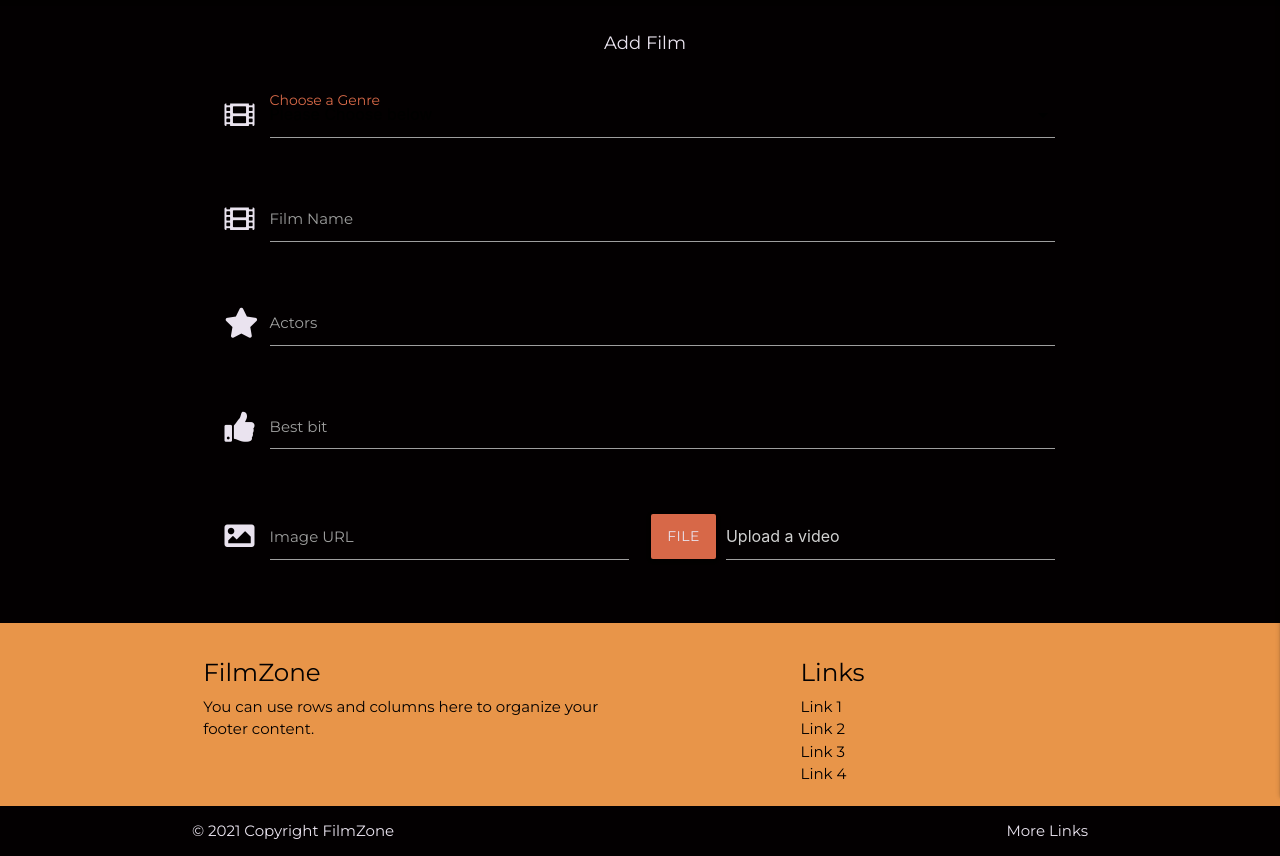
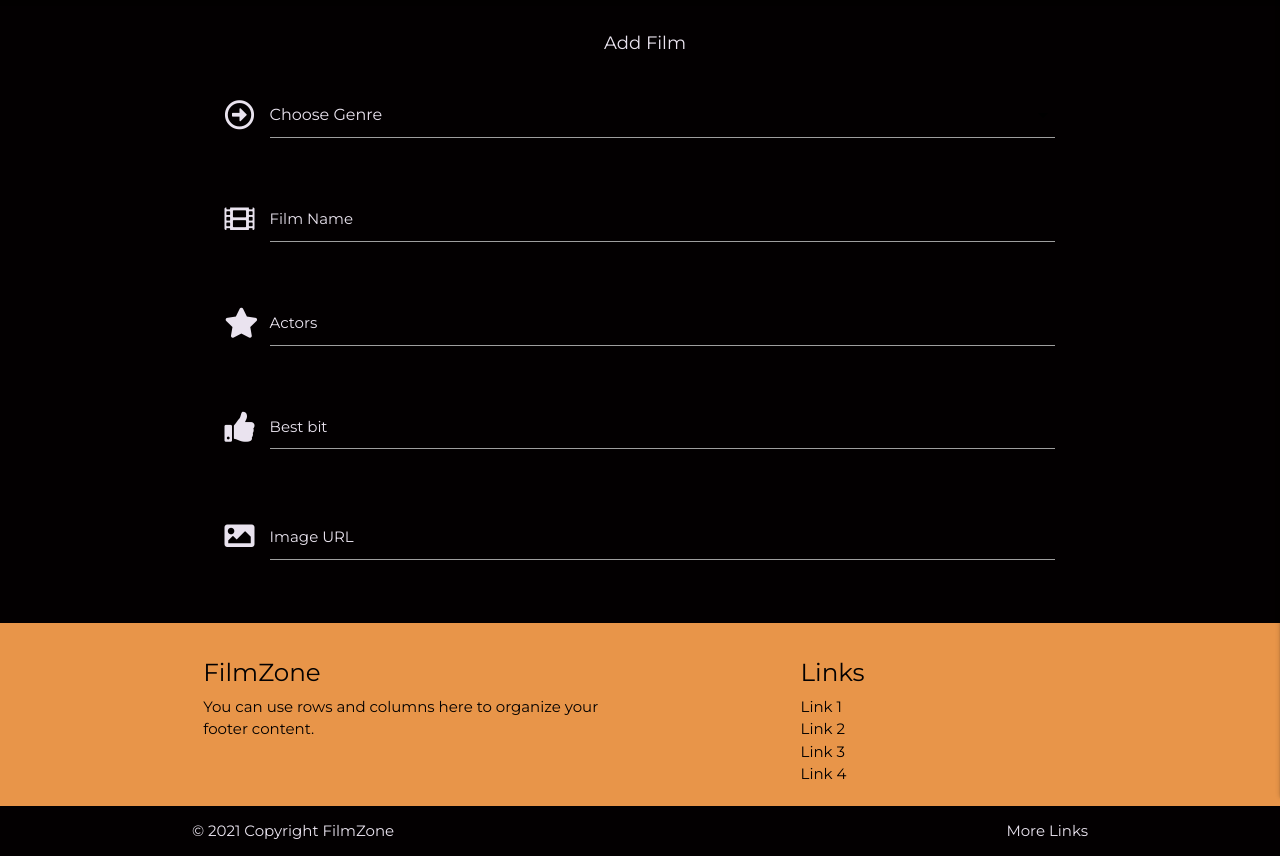
Before and after one commit to liamwalsh1980/Milestone-Project-3, a Flask app: page /add_film in a window 1280 px wide. Shown: the part 64-920 px from the top of the page. Run offline with Flask 2, Linux system fonts and the light colour scheme; a database or web service that is not in the repository returns one stand-in record (values such as "Sample title"); some libraries are stand-ins or nearby versions; some web fonts are replaced.

Commit message:
Added Genre dropdown to add film template

```diff
--- a/app.py
+++ b/app.py
@@ -123,7 +123,8 @@ def logout():
 
 @app.route("/add_film")
 def add_film():
-    return render_template("add_film.html")
+    genres = mongo.db.genres.find().sort("genre_name", 1)
+    return render_template("add_film.html", genres=genres)
 
 
 if __name__ == "__main__":
--- a/static/css/style.css
+++ b/static/css/style.css
@@ -115,7 +115,6 @@ ul li a:hover {
 #dropdown2 a:hover {
     color: #E89549;
 }
-
 
 /* Hero Image with Subheader */
 
@@ -239,10 +238,14 @@ ul li a:hover {
     color: #EAE3EF;
 }
 
-#genre-pick {
-    color: #d76848;
-    font-size: 14px;
-    padding-top: 12px;
+.select-wrapper input.select-dropdown {
+    font-family: 'Montserrat', sans-serif;
+    color: #EAE3EF;
+}
+
+.input-field.col .prefix ~ label, .input-field.col .prefix ~ .validate ~ label {
+    font-family: 'Montserrat', sans-serif;
+    color: #EAE3EF;
 }
 
 /* buttons */
--- a/templates/add_film.html
+++ b/templates/add_film.html
@@ -12,15 +12,16 @@
         <div class="row">
             <form class="col s12 m8 offset-m2" method="POST" action="">
                 <div class="row">
-                    <div class="input-field col s12">
-                        <i class="fas fa-film prefix"></i>
-                        <select>
-                          <option value="" disabled selected>Please Choose below</option>
-                          <option value="1">Option 1</option>
-                          <option value="2">Option 2</option>
+                    <div class="input-field col s12 add_film_text">
+                        <i class="far fa-arrow-alt-circle-right prefix"></i>
+                        <label for="genre_name"></label>
+                        <select id="genre_name" name="genre_name" class="validate" required>
+                            <option value="" disabled selected>Choose Genre</option>
+                            {% for genre in genres %}
+                                <option value="{{ genre.genre_name }}">{{ genre.genre_name }}</option>
+                            {% endfor %}
                         </select>
-                        <label id="genre-pick">Choose a Genre</label>
-                      </div>
+                    </div>
                 </div>
                 <div class="row">
                     <div class="input-field col s12">
@@ -47,27 +48,14 @@
                     </div>
                 </div>
                 <div class="row">
-                    <div class="input-field col s6">
+                    <div class="input-field col s12">
                         <i class="fas fa-image prefix"></i>
                         <input id="image" name="image" type="text" class="validate add_film_text">
                         <label for="image">Image URL</label>
-                    </div>
-                    <div class="file-field input-field col s6">
-                        <div class="btn btn-text">
-                          <span>File</span>
-                          <input type="file" multiple>
-                        </div>
-                        <div class="file-path-wrapper">
-                          <input class="file-path validate" name="media_clip" type="text" placeholder="Upload a video">
-                        </div>
                     </div>
                 </div>
             </form>
         </div>
     </section>
 
-
-
-
-
 {% endblock %}
```
